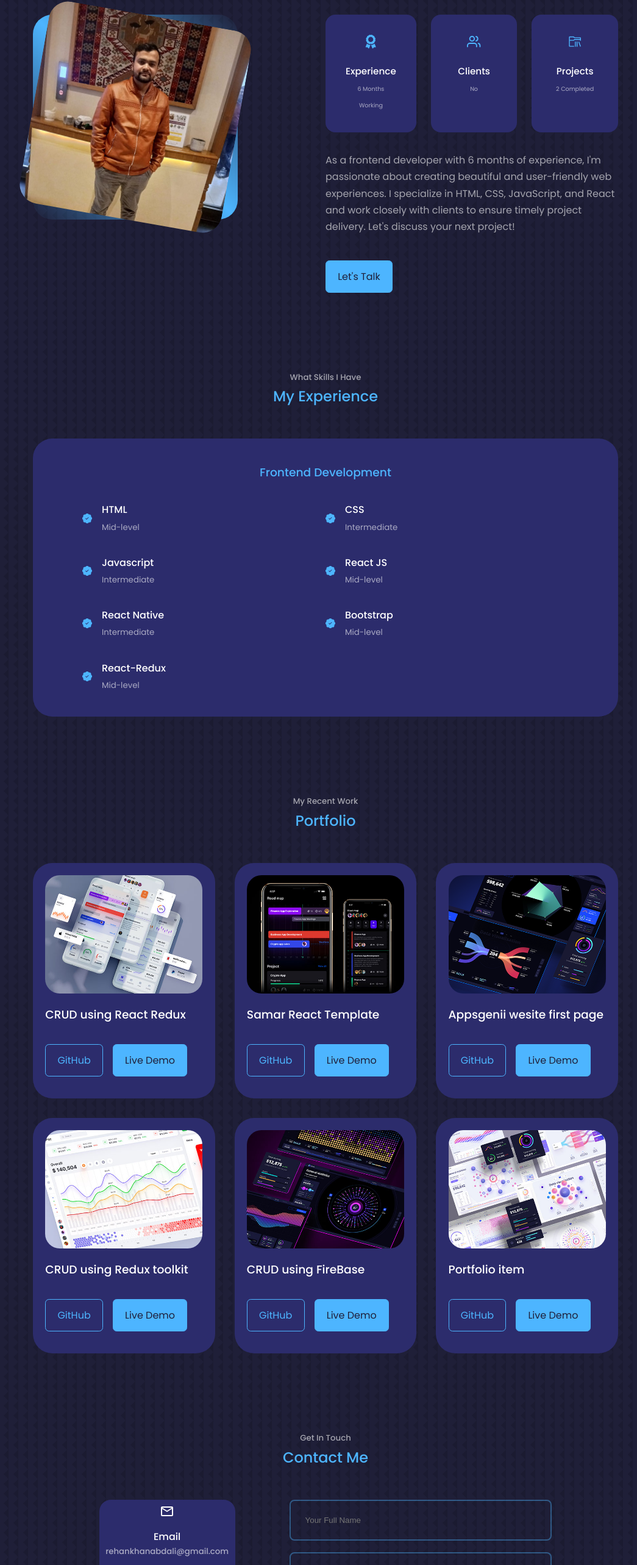
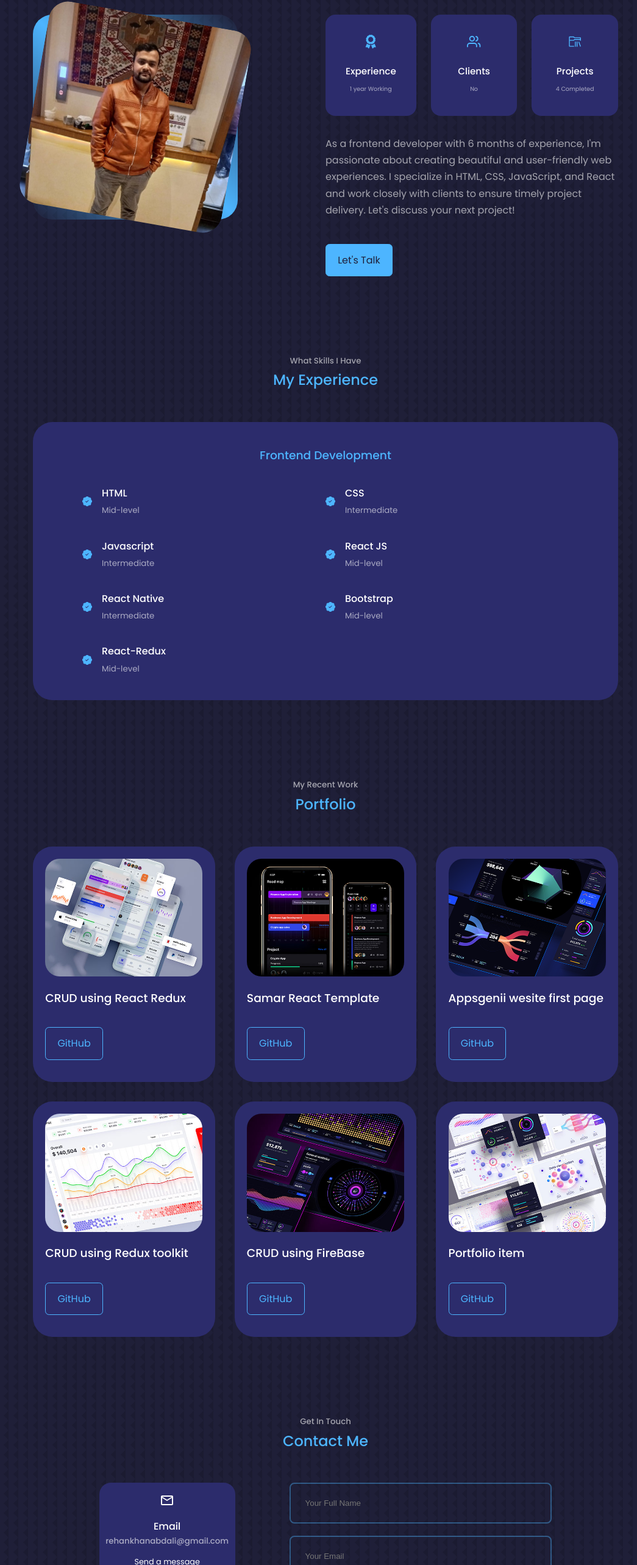
Before and after one commit to rehankhan9988/my-portfolio, a React (Create React App) app: page / in a window 1280 px wide. Shown: the part 1127-3693 px from the top of the page at 61% size, without its empty margins (106-1151 px from the left). Built offline with nearby package versions, Linux system fonts and the light colour scheme.

Commit message:
change expirence

```diff
--- a/src/components/about/About.jsx
+++ b/src/components/about/About.jsx
@@ -9,7 +9,7 @@
     {
       icon: <FaAward className="about_icon" />,
       item: "Experience",
-      details: "6 Months Working",
+      details: "1 year Working",
     },
     {
       icon: <FiUsers className="about_icon" />,
@@ -19,7 +19,7 @@
     {
       icon: <VscFolderLibrary className="about_icon" />,
       item: "Projects",
-      details: "2 Completed",
+      details: "4 Completed",
     },
   ];
   return (
--- a/src/components/contact/contact.css
+++ b/src/components/contact/contact.css
@@ -16,6 +16,8 @@
   text-align: center;
   border: 1px solid transparent;
   transition: var(--transition);
+  padding-top: 10px;
+  padding-bottom: 10px;
 }
 .contact_option:hover {
   background: transparent;
--- a/src/components/portfolio/Portfolio.jsx
+++ b/src/components/portfolio/Portfolio.jsx
@@ -62,9 +62,9 @@
                 <a href={gitLink} target="_blank" className="btn">
                   GitHub
                 </a>
-                <a href={demoLink} target="_blank" className="btn btn-primary">
+                {/* <a href={demoLink} target="_blank" className="btn btn-primary">
                   Live Demo
-                </a>
+                </a> */}
               </div>
             </article>
           );
--- a/src/components/portfolio/portfolio.css
+++ b/src/components/portfolio/portfolio.css
@@ -26,6 +26,7 @@
   gap: 1rem;
   margin-bottom: 1rem;
 }
+
 /* =========== MEDIA QUERIES (MEDIUM DEVICES) ========== */
 @media screen and (max-width: 1024px) {
   .portfolio_container {
```
Also changed, not shown: 1 other file (tests, documents, lock files or other folders).
